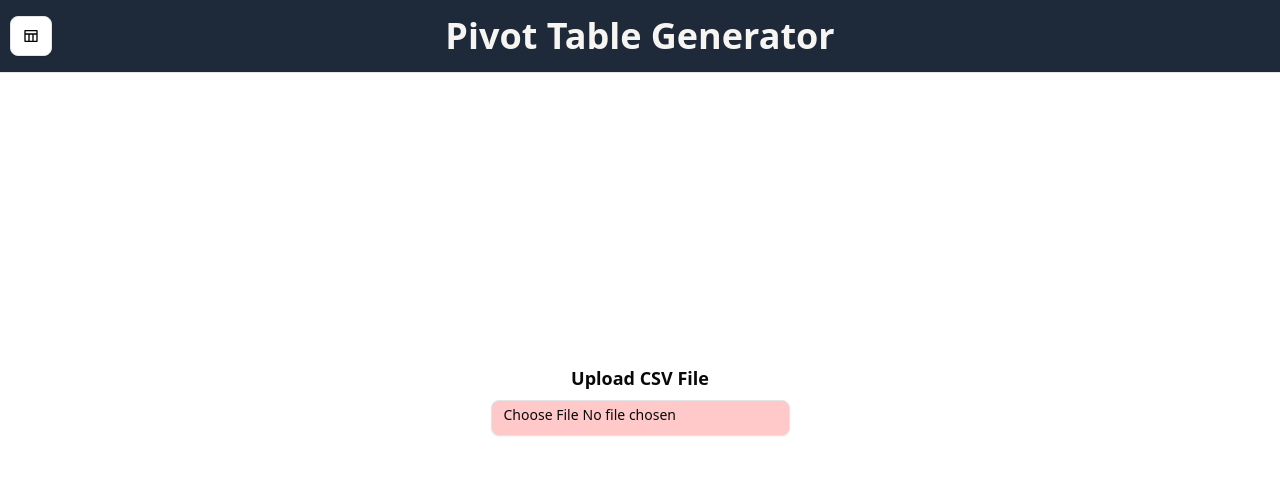
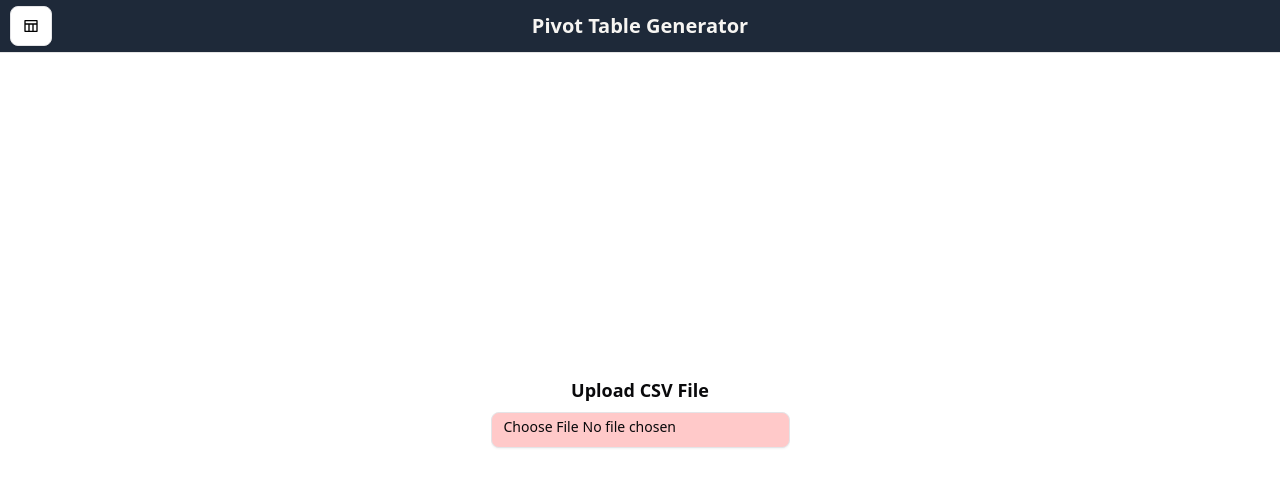
Before and after one commit to AbubakkarSithik/Pivot-Table-Generator, a React (Vite) app: page / in a window 1280 px wide. Shown: the top 486 px of the page. Built offline with nearby package versions, Linux system fonts and the light colour scheme.

Commit message:
Ui adjustments table space increased

```diff
--- a/index.html
+++ b/index.html
@@ -7,7 +7,7 @@
     <title>Pivot table generator</title>
   </head>
   <body>
-    <div id="root" style="overflow-x: hidden;" class="hide-scroll"></div>
+    <div id="root" style="overflow: hidden;" class="hide-scroll"></div>
     <script type="module" src="/src/main.tsx"></script>
   </body>
 </html>
--- a/src/App.tsx
+++ b/src/App.tsx
@@ -18,7 +18,7 @@ function App() {
   return (
     <div className="flex">
       {!sidebarOpen &&
-      <div className="fixed top-4 left-[10px] w-fit flex  gap-2 justify-center items-start z-50">
+      <div className="fixed top-1.5 left-[10px] w-fit flex  gap-2 justify-center items-start z-50">
         <Button
           className="h-10 flex items-center justify-center text-black group transition-all duration-300 cursor-pointer"
           onClick={() => {dispatch(toggleSidebar()); dispatch(setSideBarType("pivotTools"))}}
@@ -49,11 +49,11 @@ function App() {
       </div>
       }
       <Sidebar file={loading}/>
-      <nav className={`fixed top-0 left-0 w-full transition-all duration-300 ease-in-out bg-gray-800 border-b border-[#e5e5e5] backdrop-blur-lg p-4 ${sidebarOpen ? "ml-[205px]" : "ml-0"}`}>
-        <h1 className="font-bold text-center text-4xl text-[#f7f5f2]">Pivot Table Generator</h1>
+      <nav className={`fixed top-0 left-0 w-full transition-all duration-300 ease-in-out bg-gray-800 border-b border-[#e5e5e5] backdrop-blur-lg p-3 ${sidebarOpen ? "ml-[205px]" : "ml-0"}`}>
+        <h1 className="font-bold text-center text-xl text-[#f7f5f2]">Pivot Table Generator</h1>
       </nav>
       <main
-        className={`transition-all duration-300 ease-in-out flex-1 flex justify-center overflow-x-hidden items-start p-6`}
+        className={`transition-all duration-300 ease-in-out flex-1 flex justify-center overflow-x-hidden items-start mt-6`}
         style={{
           marginLeft: sidebarOpen ? "420px" : "0px",
         }}
@@ -62,7 +62,7 @@ function App() {
           <div className="max-w-[600px] w-full mx-auto">
             <FileUploader setLoading={setLoading} />
           </div>
-          {fileName && <div className="p-2 mt-8 bg-red-200 rounded-xl shadow-xl">
+          {fileName && <div className="p-1 bg-red-200 rounded-xl shadow-xl">
              <DataTable />
           </div>}
         </div>
--- a/src/components/DataTable.tsx
+++ b/src/components/DataTable.tsx
@@ -104,7 +104,7 @@ const DataTable: React.FC = () => {
 
   return (
     <div className="flex flex-col gap-4">
-      <div className="overflow-auto max-h-[560px] h-full hide-scroll bg-white rounded-xl border border-gray-300">
+      <div className="overflow-auto max-h-[590px] h-full hide-scroll bg-white rounded-xl border border-gray-300">
         <table className="min-w-full border-collapse">
           <thead>
             {hasCols &&
--- a/src/index.css
+++ b/src/index.css
@@ -57,6 +57,7 @@ body {
   place-items: center;
   min-width: 320px;
   min-height: 100vh;
+  overflow: hidden;
 }
 
 @media (prefers-color-scheme: light) {
```
